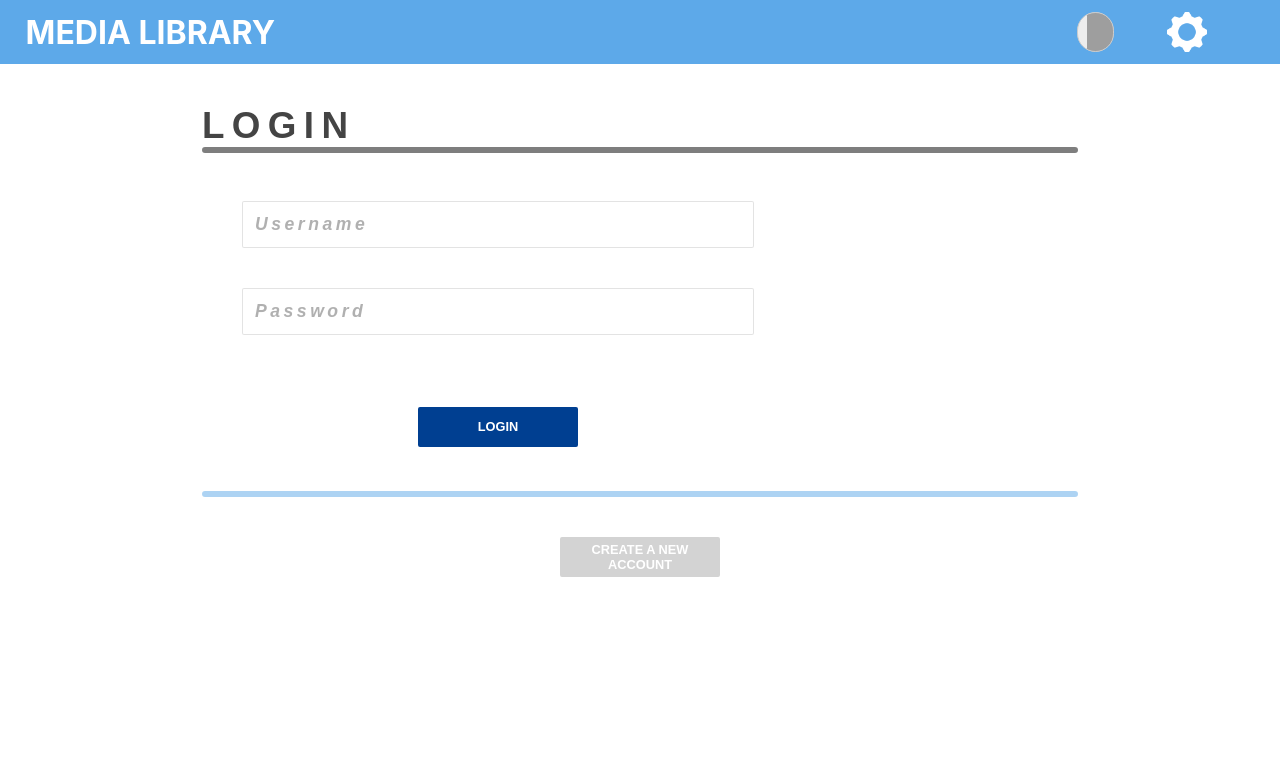
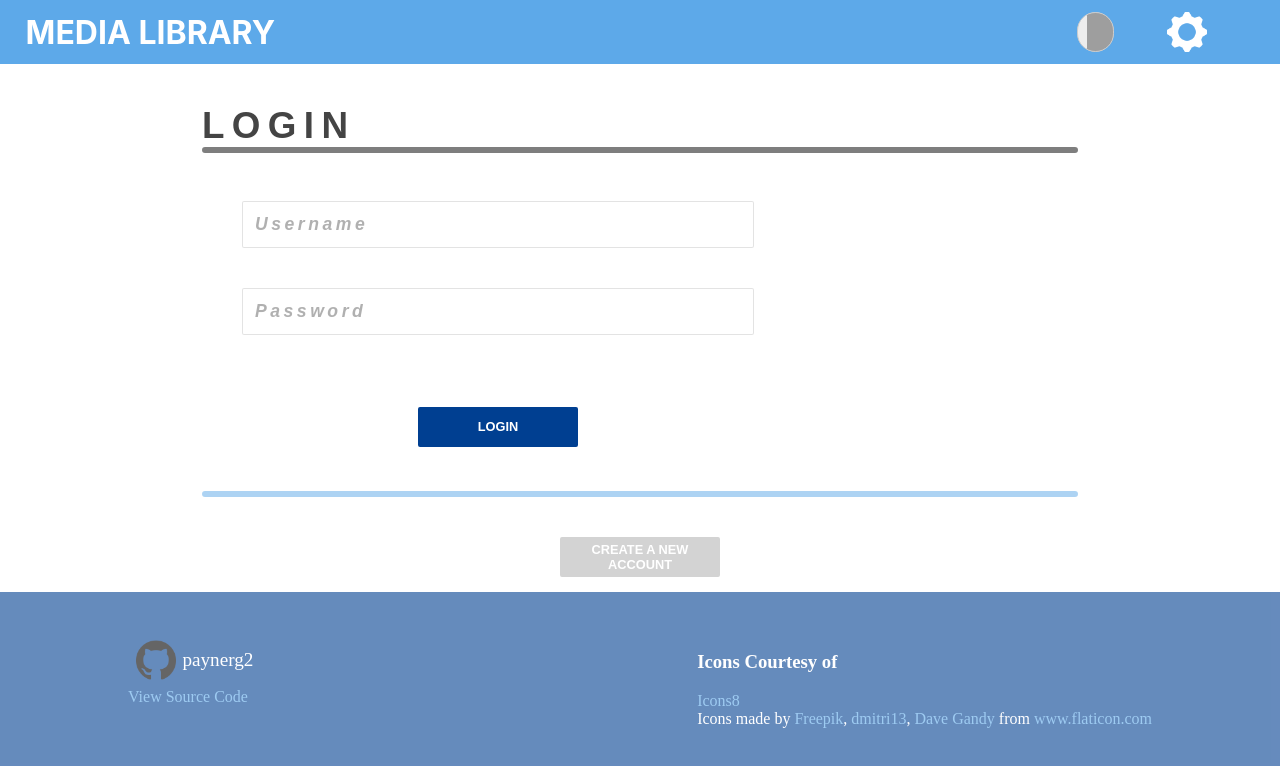
Before and after one commit to paynerg2/Media-Library, a React (Create React App) app: page /login in a window 1280 px wide. Shown: the top 766 px of the page. Built offline with nearby package versions, Linux system fonts and the light colour scheme; no server answers; grey boxes are pictures that could not be loaded.

Commit message:
Add Footer component

```diff
--- a/src/client/App/App.tsx
+++ b/src/client/App/App.tsx
@@ -31,6 +31,7 @@ import CreatorDisplayPage from '../Views/CreatorDisplayPage/CreatorDisplayPage';
 import CompanyDisplayPage from '../Views/CompanyDisplayPage/CompanyDisplayPage';
 
 import './App.css';
+import Footer from '../_components/Footer/Footer';
 
 export const App: React.FC = () => {
     const { loggedIn } = useSelector(state => state.authentication);
@@ -59,6 +60,9 @@ export const App: React.FC = () => {
                             )}
                         />
                     </LayoutHeader>
+                    <LayoutFooter>
+                        <Footer />
+                    </LayoutFooter>
                     {/* Add things like footer, sidebar, breadcrumbs, etc. here */}
                     <Content>
                         <Switch>
@@ -185,10 +189,11 @@ const Layout = styled.div`
 
     grid-template-areas:
         'header header header'
-        '. content .';
+        '. content .'
+        'footer footer footer';
 
     grid-template-columns: 15vw 1fr 15vw;
-    grid-template-rows: auto 1fr;
+    grid-template-rows: auto 1fr auto;
     grid-gap: 10px;
 
     min-height: 100vh;
@@ -205,6 +210,10 @@ const LayoutHeader = styled.div`
     grid-area: header;
 `;
 
+const LayoutFooter = styled.div`
+    grid-area: footer;
+`;
+
 const Content = styled.div`
     grid-area: content;
 
--- /dev/null
+++ b/src/client/_components/Footer/Footer.tsx
@@ -0,0 +1,100 @@
+import React from 'react';
+import styled from 'styled-components';
+
+import { icons } from '../../_assets/icons';
+import { Icon } from '../../_styled_components/displayPage';
+
+const Footer: React.FC = () => {
+    return (
+        <Container>
+            <div>
+                <GithubLink>
+                    <Icon src={icons.github}></Icon>{' '}
+                    <Link
+                        href="github.com/paynerg2"
+                        style={{ fontSize: '1.2em', color: 'white' }}
+                    >
+                        paynerg2
+                    </Link>
+                </GithubLink>
+                <span>
+                    <Link href="https://github.com/paynerg2/Media-Library">
+                        View Source Code
+                    </Link>
+                </span>
+            </div>
+            <div>
+                <h3>Icons Courtesy of</h3>
+                <Icons>
+                    <span>
+                        <Link href="https://icons8.com">Icons8</Link>
+                    </span>
+                    <span>
+                        Icons made by{' '}
+                        <Link
+                            href="https://www.flaticon.com/authors/freepik"
+                            title="Freepik"
+                        >
+                            Freepik
+                        </Link>
+                        {', '}
+                        <Link
+                            href="https://www.flaticon.com/authors/dmitri13"
+                            title="dmitri13"
+                        >
+                            dmitri13
+                        </Link>
+                        {', '}
+                        <Link
+                            href="https://www.flaticon.com/authors/dave-gandy"
+                            title="Dave Gandy"
+                        >
+                            Dave Gandy
+                        </Link>{' '}
+                        from{' '}
+                        <Link href="https://www.flaticon.com/" title="Flaticon">
+                            www.flaticon.com
+                        </Link>
+                    </span>
+                </Icons>
+            </div>
+        </Container>
+    );
+};
+
+export default Footer;
+
+const Container = styled.footer`
+    max-width: 100vw;
+    height: 24vh;
+    background-color: ${props => props.theme.colors.secondary};
+    display: flex;
+    flex-direction: row;
+    justify-content: space-between;
+    color: ${props => props.theme.colors.contrastText};
+    opacity: 0.6;
+    padding: 5vh 10vw;
+
+    & > {
+        font-family: ${props => props.theme.fonts.primary};
+    }
+`;
+
+const Icons = styled.div`
+    display: flex;
+    flex-direction: column;
+`;
+
+const Link = styled.a`
+    text-decoration: none;
+
+    font-size: 1em;
+    color: ${props => props.theme.colors.primary};
+`;
+
+const GithubLink = styled.span`
+    display: flex;
+    align-items: center;
+    justify-content: center;
+    margin: 1vh;
+`;
--- /dev/null
+++ b/src/client/_components/Footer/index.ts
@@ -0,0 +1 @@
+export * from './Footer';
```
